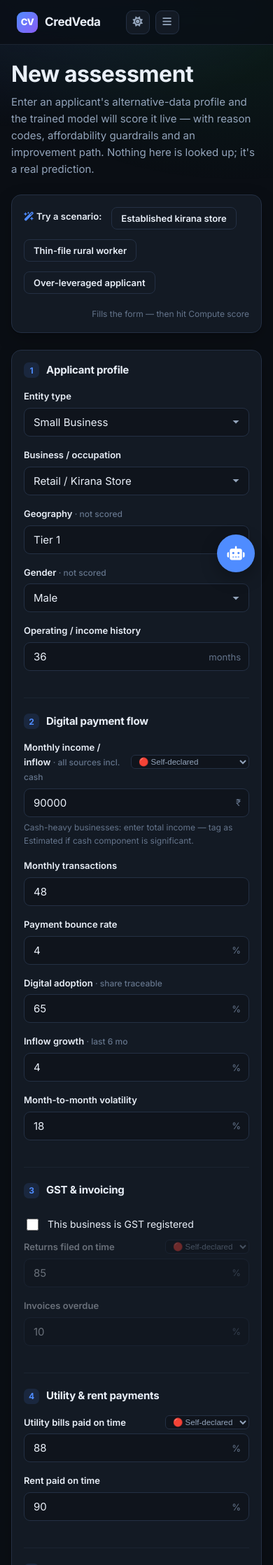
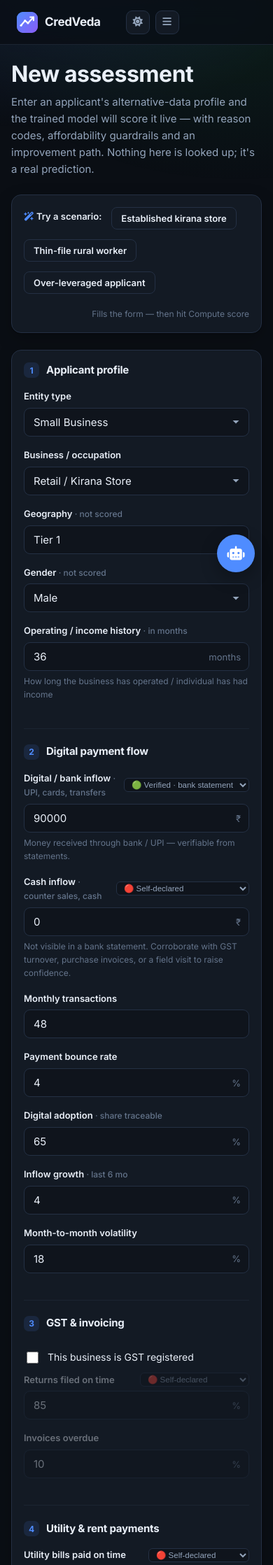
Before and after one commit to KrishMaheshwari-pro/CREDVEDA, a Flask app: page /apply in a window 390 px wide. Shown: the top 2237 px of the page at 70% size. Run offline with Flask 3, Linux system fonts and the light colour scheme; the visitor is signed in with stand-in values (Sample User, id 1); parts of the project's set-up code (start-up, migrations or seed data) failed here and were passed over; some libraries are stand-ins or nearby versions.

Commit message:
Split income into verifiable digital vs cash inflow; new logo; UX fixes
- scoring.py: blend_income_confidence() — amount-weighted confidence of the
  income figure so cash-heavy borrowers aren't auto-penalised. A kirana store
  that is 60%+ cash but corroborates it via GST/invoices scores DVI ~72, while
  pure self-declared cash scores 30 and routes to verification. compute_dvi()
  takes an income_confidence override; score_full() threads it through.
- app.py: apply_page + save_and_list read avg_monthly_inflow (digital/bank,
  verifiable) and cash_monthly_inflow (corroborable) separately, sum for the
  model, and blend confidence for DVI. save_and_list eligibility uses adjusted
  score.
- apply.html: two income fields (Digital/bank + Cash) each with a source tag;
  cash tag offers GST/invoice-corroborated and field-verified options;
  consistent 'Verified · <source>' green labels; '(months)' hint on operating
  history; presets updated with split inflow.
- base.html: replaced generic 'CV' square with a custom credit-trajectory SVG
  mark (rising line + arrow) in nav and mobile drawer.
- credveda.css: hide native number-spinner arrows inside suffixed input-groups
  so the unit label (months/₹/%) no longer collides with them.

Co-Authored-By: Claude Sonnet 4.6 <noreply@anthropic.com>

```diff
--- a/app.py
+++ b/app.py
@@ -710,7 +710,16 @@ def apply_page():
         entity_type = f.get("entity_type", "Small Business")
         is_business = entity_type == "Small Business"
 
-        avg_monthly_inflow = max(num("avg_monthly_inflow", 20000), 1.0)
+        # Income is split into verifiable digital/bank inflow and (corroborable)
+        # cash inflow. The model scores against the TOTAL; the DVI weighs the two
+        # by how much of each there is and how well each is evidenced.
+        digital_inflow = max(num("avg_monthly_inflow", 20000), 0.0)
+        cash_inflow = max(num("cash_monthly_inflow", 0), 0.0)
+        avg_monthly_inflow = max(digital_inflow + cash_inflow, 1.0)
+        income_confidence = scoring.blend_income_confidence(
+            digital_inflow, f.get("src_income_digital", "verified"),
+            cash_inflow, f.get("src_income_cash", "self_declared"),
+        )
         monthly_expenses = num("monthly_expenses", avg_monthly_inflow * 0.65)
         net_cashflow = max(avg_monthly_inflow - monthly_expenses, 1500)
 
@@ -744,13 +753,22 @@ def apply_page():
             "repayment_burden_ratio": repayment_burden_ratio,
             "requested_loan_amount": requested_loan_amount,
         }
+        # Derive a display tag for the blended income confidence so the DVI
+        # card can show a 🟢/🟡/🔴 chip for income like the other components.
+        if income_confidence >= 85:
+            income_tag = "verified"
+        elif income_confidence >= 55:
+            income_tag = "estimated"
+        else:
+            income_tag = "self_declared"
         field_sources = {
-            "src_income":  f.get("src_income",  "self_declared"),
+            "src_income":  income_tag,
             "src_emi":     f.get("src_emi",      "self_declared"),
             "src_gst":     f.get("src_gst",      "self_declared"),
             "src_utility": f.get("src_utility",  "self_declared"),
         }
-        result = scoring.score_full(raw, entity_type=entity_type, field_sources=field_sources)
+        result = scoring.score_full(raw, entity_type=entity_type, field_sources=field_sources,
+                                    income_confidence=income_confidence)
         result["computed_proposed_emi"] = round(proposed_emi)
         result["computed_net_cashflow"] = round(net_cashflow)
 
@@ -810,7 +828,13 @@ def save_and_list():
 
     entity_type = f.get("entity_type", "Small Business")
     is_business = entity_type == "Small Business"
-    avg_monthly_inflow = max(num("avg_monthly_inflow", 20000), 1.0)
+    digital_inflow = max(num("avg_monthly_inflow", 20000), 0.0)
+    cash_inflow = max(num("cash_monthly_inflow", 0), 0.0)
+    avg_monthly_inflow = max(digital_inflow + cash_inflow, 1.0)
+    income_confidence = scoring.blend_income_confidence(
+        digital_inflow, f.get("src_income_digital", "verified"),
+        cash_inflow, f.get("src_income_cash", "self_declared"),
+    )
     monthly_expenses = num("monthly_expenses", avg_monthly_inflow * 0.65)
     net_cashflow = max(avg_monthly_inflow - monthly_expenses, 1500)
     existing_monthly_emi = num("existing_monthly_emi", 0)
@@ -842,14 +866,24 @@ def save_and_list():
         "repayment_burden_ratio": repayment_burden_ratio,
         "requested_loan_amount": requested_loan_amount,
     }
-    result = scoring.score_full(raw, entity_type=entity_type)
-
+    field_sources = {
+        "src_emi":     f.get("src_emi",      "self_declared"),
+        "src_gst":     f.get("src_gst",      "self_declared"),
+        "src_utility": f.get("src_utility",  "self_declared"),
+    }
+    result = scoring.score_full(raw, entity_type=entity_type, field_sources=field_sources,
+                                income_confidence=income_confidence)
+
+    # Eligibility uses the DVI-adjusted score. A real affordability (FOIR)
+    # critical blocks listing; a DVI critical should have been routed to the
+    # verification queue rather than reaching this endpoint, so block it too.
+    eff_score = result.get("adjusted_score", result["credit_score"])
     critical_flags = [g for g in result.get("guardrail_flags", []) if g["severity"] == "critical"]
-    if result["credit_score"] < config.MARKETPLACE_MIN_SCORE or critical_flags:
+    if eff_score < config.MARKETPLACE_MIN_SCORE or critical_flags:
         return redirect(url_for("apply_page"))
 
     applicant_id = "NEW-" + str(uuid.uuid4())[:8].upper()
-    floor_rate = _risk_based_rate(result["credit_score"])
+    floor_rate = _risk_based_rate(eff_score)
     interest_rate = min(28.0, max(8.5, float(f.get("interest_rate") or floor_rate)))
     purpose = f.get("purpose", "Working capital")
     borrower_email = (f.get("borrower_email") or "").strip()[:120]
--- a/static/css/credveda.css
+++ b/static/css/credveda.css
@@ -299,7 +299,12 @@ table.table td.strong { color: var(--text); font-weight: 600; }
     position: absolute; right: 12px; top: 50%; transform: translateY(-50%);
     font-size: .8125rem; color: var(--text-faint); pointer-events: none;
 }
-.input-group .input { padding-right: 38px; }
+.input-group .input { padding-right: 52px; }
+/* Hide native number spinners inside a suffixed input-group so the up/down
+   arrows don't collide with the unit label (₹, %, months). */
+.input-group input[type="number"]::-webkit-outer-spin-button,
+.input-group input[type="number"]::-webkit-inner-spin-button { -webkit-appearance: none; margin: 0; }
+.input-group input[type="number"] { -moz-appearance: textfield; appearance: textfield; }
 .checkrow { display: flex; align-items: center; gap: 10px; padding: 10px 0; }
 .checkrow input[type="checkbox"] { width: 17px; height: 17px; accent-color: var(--brand); cursor: pointer; }
 .checkrow label { font-size: .875rem; color: var(--text); cursor: pointer; margin: 0; }
--- a/templates/apply.html
+++ b/templates/apply.html
@@ -62,12 +62,13 @@
                         </select>
                     </div>
                     <div class="field" style="grid-column:1/-1">
-                        <label class="label">Operating / income history</label>
+                        <label class="label">Operating / income history <span class="hint">· in months</span></label>
                         <div class="input-group">
                             <input type="number" name="vintage_months" id="vintage_months" class="input" min="0"
                                 value="{{ form_values.vintage_months or 36 }}">
                             <span class="input-suffix">months</span>
                         </div>
+                        <p class="help">How long the business has operated / individual has had income</p>
                     </div>
                 </div>
             </div>
@@ -79,11 +80,11 @@
                 <div class="grid grid-2" style="gap:0 16px">
                     <div class="field">
                         <label class="label" style="display:flex;align-items:center;justify-content:space-between;gap:8px;">
-                            <span>Monthly income / inflow <span class="hint">· all sources incl. cash</span></span>
-                            <select name="src_income" class="src-select" title="How was this figure obtained?">
-                                <option value="self_declared" {{ 'selected' if form_values.get('src_income','self_declared')=='self_declared' }}>🔴 Self-declared</option>
-                                <option value="estimated"     {{ 'selected' if form_values.get('src_income')=='estimated' }}>🟡 Estimated (GST/proxy)</option>
-                                <option value="verified"      {{ 'selected' if form_values.get('src_income')=='verified' }}>🟢 Verified (statement)</option>
+                            <span>Digital / bank inflow <span class="hint">· UPI, cards, transfers</span></span>
+                            <select name="src_income_digital" class="src-select" title="How was this figure obtained?">
+                                <option value="verified"      {{ 'selected' if form_values.get('src_income_digital','verified')=='verified' }}>🟢 Verified · bank statement</option>
+                                <option value="estimated"     {{ 'selected' if form_values.get('src_income_digital')=='estimated' }}>🟡 Estimated</option>
+                                <option value="self_declared" {{ 'selected' if form_values.get('src_income_digital')=='self_declared' }}>🔴 Self-declared</option>
                             </select>
                         </label>
                         <div class="input-group">
@@ -91,7 +92,23 @@
                                 value="{{ form_values.avg_monthly_inflow or 90000 }}">
                             <span class="input-suffix">₹</span>
                         </div>
-                        <p class="help">Cash-heavy businesses: enter total income — tag as Estimated if cash component is significant.</p>
+                        <p class="help">Money received through bank / UPI — verifiable from statements.</p>
+                    </div>
+                    <div class="field">
+                        <label class="label" style="display:flex;align-items:center;justify-content:space-between;gap:8px;">
+                            <span>Cash inflow <span class="hint">· counter sales, cash</span></span>
+                            <select name="src_income_cash" class="src-select" title="Cash can't be seen in a bank statement — how is it corroborated?">
+                                <option value="self_declared" {{ 'selected' if form_values.get('src_income_cash','self_declared')=='self_declared' }}>🔴 Self-declared</option>
+                                <option value="estimated"     {{ 'selected' if form_values.get('src_income_cash')=='estimated' }}>🟡 GST / invoice corroborated</option>
+                                <option value="verified"      {{ 'selected' if form_values.get('src_income_cash')=='verified' }}>🟢 Field-verified (officer visit)</option>
+                            </select>
+                        </label>
+                        <div class="input-group">
+                            <input type="number" name="cash_monthly_inflow" id="cash_monthly_inflow" class="input" min="0"
+                                value="{{ form_values.cash_monthly_inflow or 0 }}">
+                            <span class="input-suffix">₹</span>
+                        </div>
+                        <p class="help">Not visible in a bank statement. Corroborate with GST turnover, purchase invoices, or a field visit to raise confidence.</p>
                     </div>
                     <div class="field">
                         <label class="label">Monthly transactions</label>
@@ -149,7 +166,7 @@
                             <select name="src_gst" class="src-select" title="How was this figure obtained?">
                                 <option value="self_declared" {{ 'selected' if form_values.get('src_gst','self_declared')=='self_declared' }}>🔴 Self-declared</option>
                                 <option value="estimated"     {{ 'selected' if form_values.get('src_gst')=='estimated' }}>🟡 Estimated</option>
-                                <option value="verified"      {{ 'selected' if form_values.get('src_gst')=='verified' }}>🟢 GST Portal</option>
+                                <option value="verified"      {{ 'selected' if form_values.get('src_gst')=='verified' }}>🟢 Verified · GST portal</option>
                             </select>
                         </label>
                         <div class="input-group">
@@ -180,7 +197,7 @@
                             <select name="src_utility" class="src-select" title="How was this figure obtained?">
                                 <option value="self_declared" {{ 'selected' if form_values.get('src_utility','self_declared')=='self_declared' }}>🔴 Self-declared</option>
                                 <option value="estimated"     {{ 'selected' if form_values.get('src_utility')=='estimated' }}>🟡 Estimated</option>
-                                <option value="verified"      {{ 'selected' if form_values.get('src_utility')=='verified' }}>🟢 Utility Bill</option>
+                                <option value="verified"      {{ 'selected' if form_values.get('src_utility')=='verified' }}>🟢 Verified · utility bill</option>
                             </select>
                         </label>
                         <div class="input-group">
@@ -241,7 +258,7 @@
                             <select name="src_emi" class="src-select" title="How was this figure obtained?">
                                 <option value="self_declared" {{ 'selected' if form_values.get('src_emi','self_declared')=='self_declared' }}>🔴 Self-declared</option>
                                 <option value="estimated"     {{ 'selected' if form_values.get('src_emi')=='estimated' }}>🟡 Estimated</option>
-                                <option value="verified"      {{ 'selected' if form_values.get('src_emi')=='verified' }}>🟢 Bank Statement</option>
+                                <option value="verified"      {{ 'selected' if form_values.get('src_emi')=='verified' }}>🟢 Verified · bank statement</option>
                             </select>
                         </label>
                         <div class="input-group">
@@ -656,7 +673,9 @@
     const PRESETS = {
         strong: {
             entity_type: 'Small Business', business_type: 'Retail / Kirana Store', geography_tier: 'Tier 2',
-            vintage_months: 84, avg_monthly_inflow: 240000, monthly_txn_count: 180, txn_bounce_rate: 1,
+            vintage_months: 84, avg_monthly_inflow: 90000, cash_monthly_inflow: 150000,
+            src_income_digital: 'verified', src_income_cash: 'estimated',
+            monthly_txn_count: 180, txn_bounce_rate: 1,
             digital_adoption_ratio: 82, inflow_growth_rate_6m: 9, inflow_volatility_cv: 11,
             gst_registered: true, gst_filing_regularity: 96, overdue_invoice_ratio: 5,
             utility_ontime_ratio: 98, rent_ontime_ratio: 97,
@@ -667,7 +686,9 @@
         },
         thin: {
             entity_type: 'Individual', business_type: 'Daily Wage Worker', geography_tier: 'Rural',
-            vintage_months: 9, avg_monthly_inflow: 14000, monthly_txn_count: 6, txn_bounce_rate: 9,
+            vintage_months: 9, avg_monthly_inflow: 4000, cash_monthly_inflow: 10000,
+            src_income_digital: 'estimated', src_income_cash: 'self_declared',
+            monthly_txn_count: 6, txn_bounce_rate: 9,
             digital_adoption_ratio: 12, inflow_growth_rate_6m: -2, inflow_volatility_cv: 46,
             gst_registered: false, utility_ontime_ratio: 76, rent_ontime_ratio: 80,
             existing_loan_count: 0, existing_monthly_emi: 0,
@@ -676,7 +697,9 @@
         },
         overleveraged: {
             entity_type: 'Small Business', business_type: 'Transport & Logistics', geography_tier: 'Tier 1',
-            vintage_months: 52, avg_monthly_inflow: 190000, monthly_txn_count: 90, txn_bounce_rate: 6,
+            vintage_months: 52, avg_monthly_inflow: 190000, cash_monthly_inflow: 0,
+            src_income_digital: 'verified', src_income_cash: 'self_declared',
+            monthly_txn_count: 90, txn_bounce_rate: 6,
             digital_adoption_ratio: 72, inflow_growth_rate_6m: 2, inflow_volatility_cv: 27,
             gst_registered: true, gst_filing_regularity: 88, overdue_invoice_ratio: 22,
             utility_ontime_ratio: 90, rent_ontime_ratio: 88,
--- a/templates/base.html
+++ b/templates/base.html
@@ -26,7 +26,20 @@
     <nav class="nav">
         <div class="nav-inner">
             <a class="brand" href="{{ url_for('home') }}">
-                <span class="brand-mark">CV</span>
+                <svg class="brand-mark" viewBox="0 0 32 32" width="32" height="32" fill="none" xmlns="http://www.w3.org/2000/svg" aria-label="CredVeda">
+                    <rect width="32" height="32" rx="9" fill="url(#cvGrad)"/>
+                    <path d="M6.5 20.5 L12.5 13.5 L17 17 L25.5 8" stroke="#fff" stroke-width="2.3" stroke-linecap="round" stroke-linejoin="round"/>
+                    <path d="M20.5 8 H25.5 V13" stroke="#fff" stroke-width="2.3" stroke-linecap="round" stroke-linejoin="round"/>
+                    <circle cx="6.5" cy="20.5" r="1.7" fill="#fff"/>
+                    <circle cx="12.5" cy="13.5" r="1.7" fill="#fff"/>
+                    <circle cx="17" cy="17" r="1.7" fill="#fff"/>
+                    <defs>
+                        <linearGradient id="cvGrad" x1="0" y1="0" x2="32" y2="32" gradientUnits="userSpaceOnUse">
+                            <stop stop-color="#4f8cff"/>
+                            <stop offset="1" stop-color="#8b5cf6"/>
+                        </linearGradient>
+                    </defs>
+                </svg>
                 <span>CredVeda</span>
             </a>
 
@@ -140,7 +153,23 @@
         <div class="container">
             <div class="footer-grid">
                 <div>
-                    <div class="brand mb-2"><span class="brand-mark">CV</span><span>CredVeda</span></div>
+                    <div class="brand mb-2">
+                        <svg class="brand-mark" viewBox="0 0 32 32" width="32" height="32" fill="none" xmlns="http://www.w3.org/2000/svg" aria-label="CredVeda">
+                            <rect width="32" height="32" rx="9" fill="url(#cvGrad2)"/>
+                            <path d="M6.5 20.5 L12.5 13.5 L17 17 L25.5 8" stroke="#fff" stroke-width="2.3" stroke-linecap="round" stroke-linejoin="round"/>
+                            <path d="M20.5 8 H25.5 V13" stroke="#fff" stroke-width="2.3" stroke-linecap="round" stroke-linejoin="round"/>
+                            <circle cx="6.5" cy="20.5" r="1.7" fill="#fff"/>
+                            <circle cx="12.5" cy="13.5" r="1.7" fill="#fff"/>
+                            <circle cx="17" cy="17" r="1.7" fill="#fff"/>
+                            <defs>
+                                <linearGradient id="cvGrad2" x1="0" y1="0" x2="32" y2="32" gradientUnits="userSpaceOnUse">
+                                    <stop stop-color="#4f8cff"/>
+                                    <stop offset="1" stop-color="#8b5cf6"/>
+                                </linearGradient>
+                            </defs>
+                        </svg>
+                        <span>CredVeda</span>
+                    </div>
                     <p class="muted" style="max-width:42ch">Alternative credit scoring for individuals and small
                         businesses with little or no bureau history — with a plain-language explanation behind every
                         score.</p>
```
Also changed, not shown: scoring.py (+32 -9 lines).
